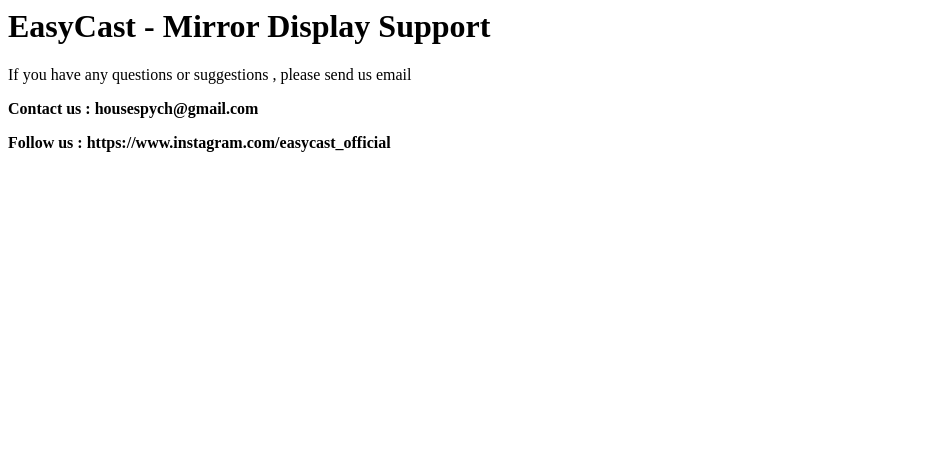
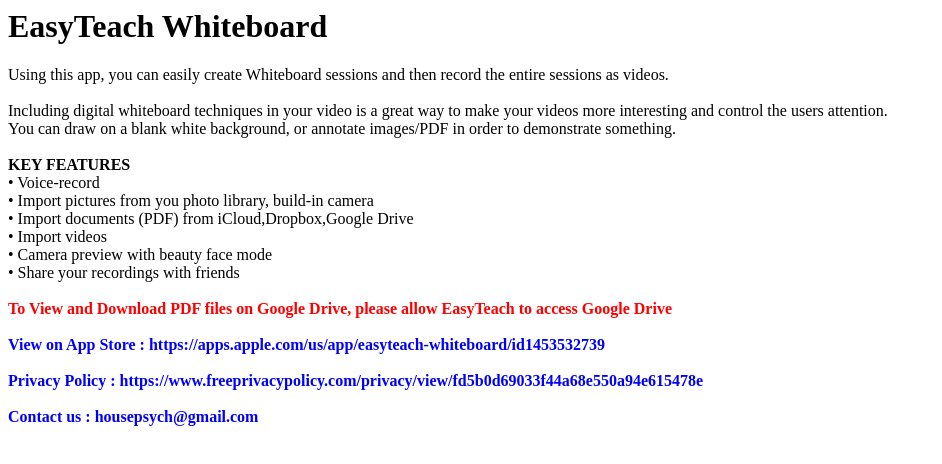
Before and after one commit to easyworkdev/easyteach-whiteboard, a plain HTML site: page index.html in a window 1280 px wide. Shown: the whole page, without its empty margins (0-942 px from the left). Drawn offline with Linux system fonts and the light colour scheme.

Commit message:
update index

```diff
--- a/index.html
+++ b/index.html
@@ -1,12 +1,43 @@
 <html>
 <body>
 
-<h1>EasyCast - Mirror Display Support</h1>
+<h1>EasyTeach Whiteboard</h1>
 
-<p>If you have any questions or suggestions
-, please send us email</p>
-<p/>
-<p><b>Contact us :  housespych@gmail.com</b></p>
-<p><b>Follow us :  https://www.instagram.com/easycast_official</b></p>
+Using this app, you can easily create Whiteboard sessions and then record the entire sessions as videos.
+<br>
+<br>
+Including digital whiteboard techniques in your video is a great way to make your videos more interesting and control the users attention.
+<br>
+You can draw on a blank white background, or annotate images/PDF in order to demonstrate something.
+<br>
+<br>
+
+<b>KEY FEATURES</b>
+<br>
+• Voice-record
+<br>
+• Import pictures from you photo library, build-in camera
+<br>
+• Import documents (PDF) from iCloud,Dropbox,Google Drive
+<br>
+• Import videos
+<br>
+• Camera preview with beauty face mode
+<br>
+• Share your recordings with friends
+<br>
+
+<br>
+<b><font color="red">
+    To View and Download PDF files on Google Drive, please allow EasyTeach to access Google Drive</font><b>
+<br>
+<br>
+<b><font color="blue">View on App Store : https://apps.apple.com/us/app/easyteach-whiteboard/id1453532739</color></b>
+<br>
+<br>
+<b>Privacy Policy : https://www.freeprivacypolicy.com/privacy/view/fd5b0d69033f44a68e550a94e615478e</b>
+<br>
+<br><b>Contact us : housepsych@gmail.com</b>
+
 </body>
 </html>
```
